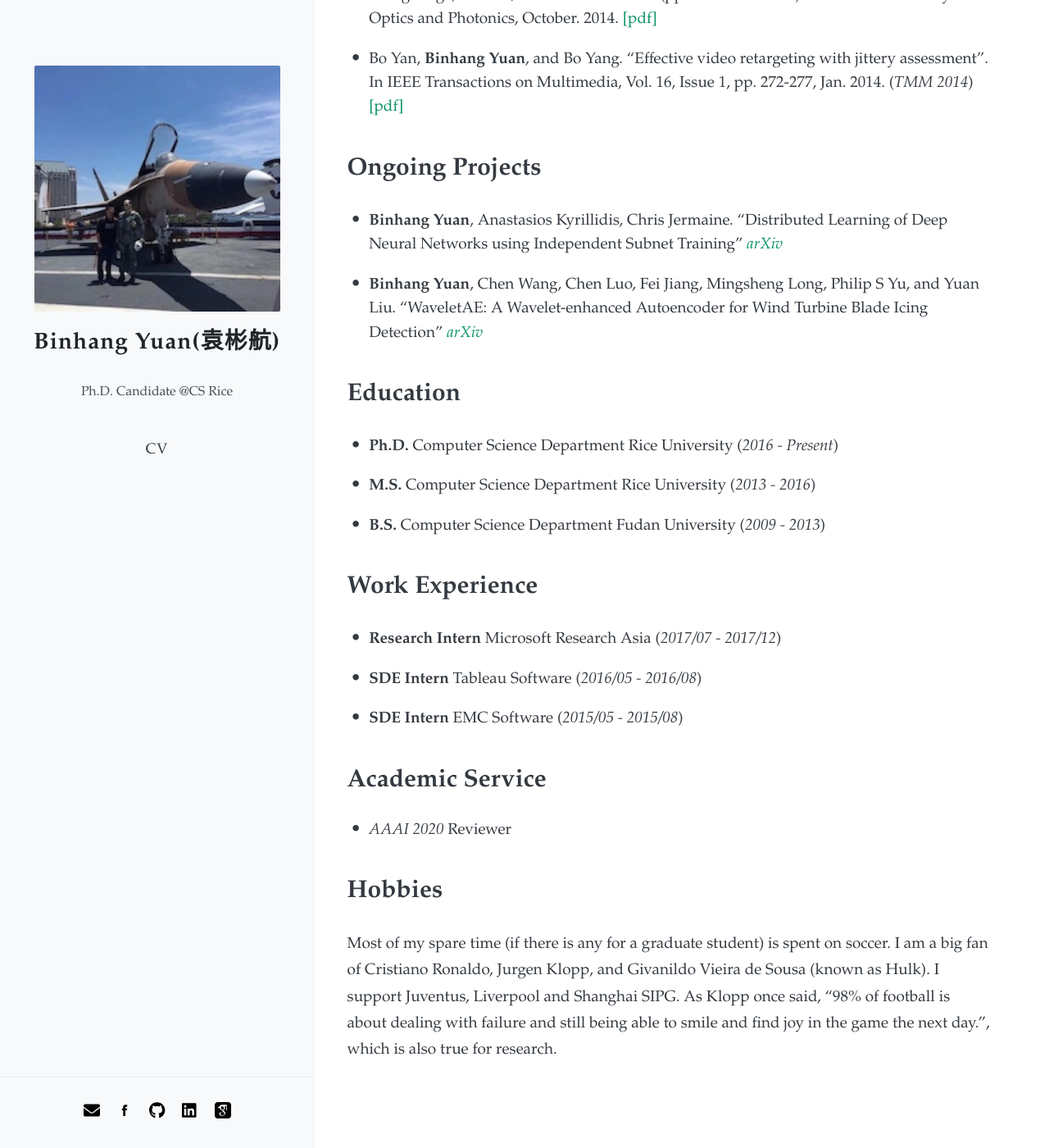
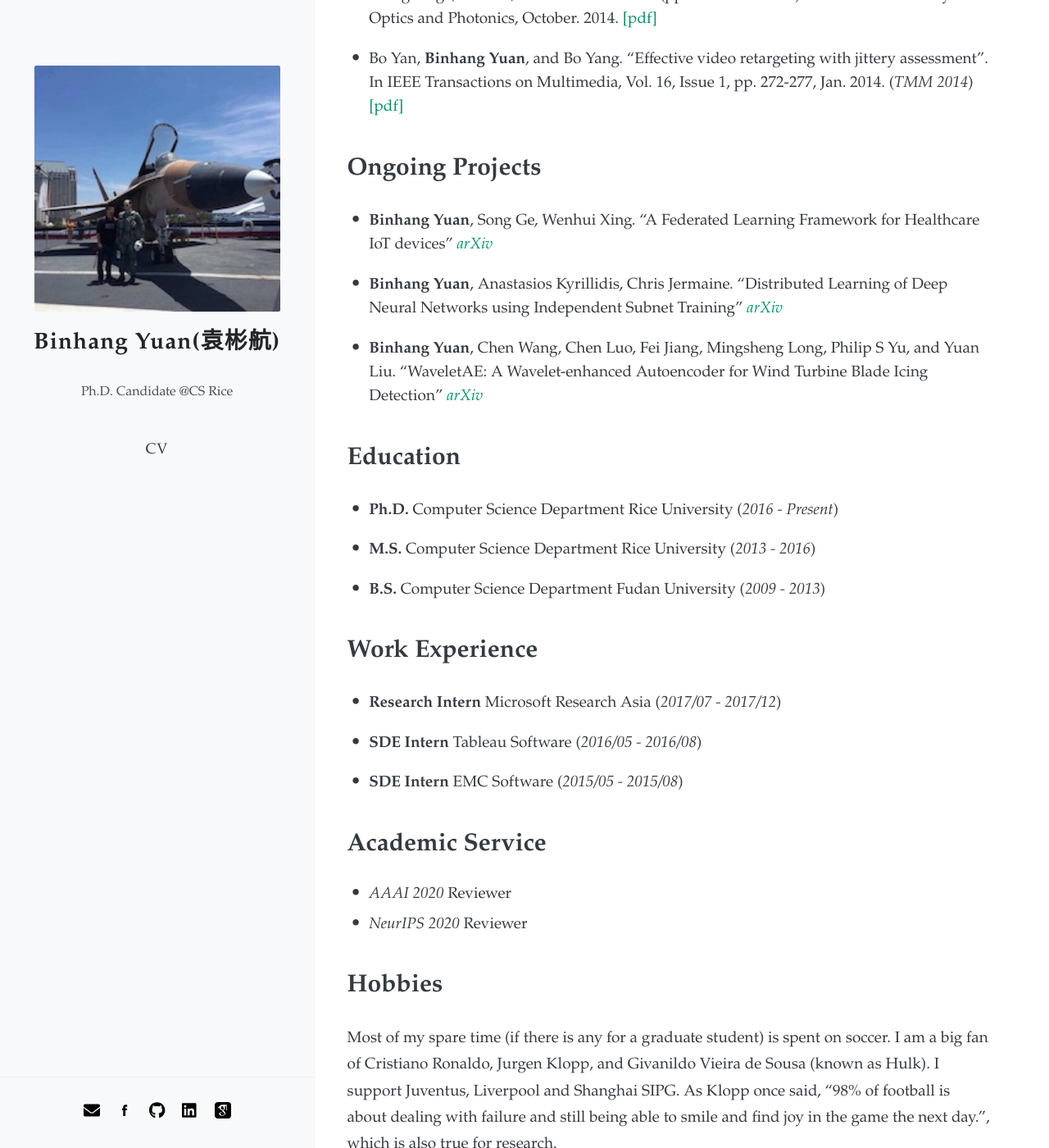
Before and after one commit to BinhangYuan/site, a Jekyll site: the page built from index.md, in a window 1280 px wide and 1400 px high, scrolled down 1677 px. Shown: the whole window at 82% size. Built offline with Jekyll 4.4.1, drawn with Linux system fonts in a browser that asks for light colours; nearby versions of some CDN libraries.

Commit message:
Update index.md

```diff
--- a/index.md
+++ b/index.md
@@ -39,6 +39,8 @@ On the other hand, I am also interested in building data mining/machine learning
 
 
 # Ongoing Projects
+- **Binhang Yuan**, Song Ge, Wenhui Xing. "A Federated Learning Framework for Healthcare IoT devices" *[arXiv](https://arxiv.org/abs/2005.05083)*
+
 - **Binhang Yuan**, Anastasios Kyrillidis, Chris Jermaine. "Distributed Learning of Deep Neural Networks using Independent Subnet Training" *[arXiv](https://arxiv.org/abs/1910.02120)*
 
 - **Binhang Yuan**, Chen Wang, Chen Luo, Fei Jiang, Mingsheng Long, Philip S Yu, and Yuan Liu. "WaveletAE: A Wavelet-enhanced Autoencoder for Wind Turbine Blade Icing Detection" *[arXiv](https://arxiv.org/abs/1902.05625)*
@@ -64,6 +66,7 @@ On the other hand, I am also interested in building data mining/machine learning
 # Academic Service
 
 - *AAAI 2020* Reviewer
+- *NeurIPS 2020* Reviewer
 
 # Hobbies
 
```
